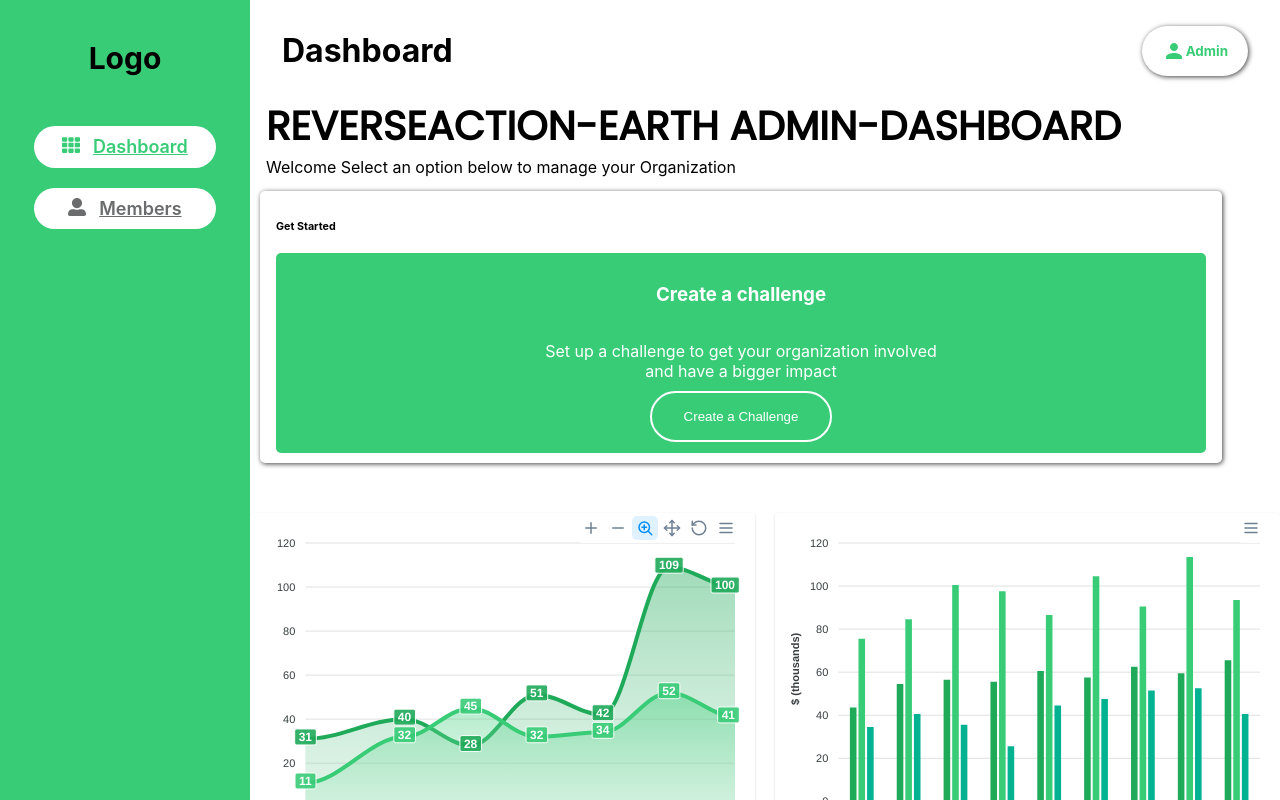
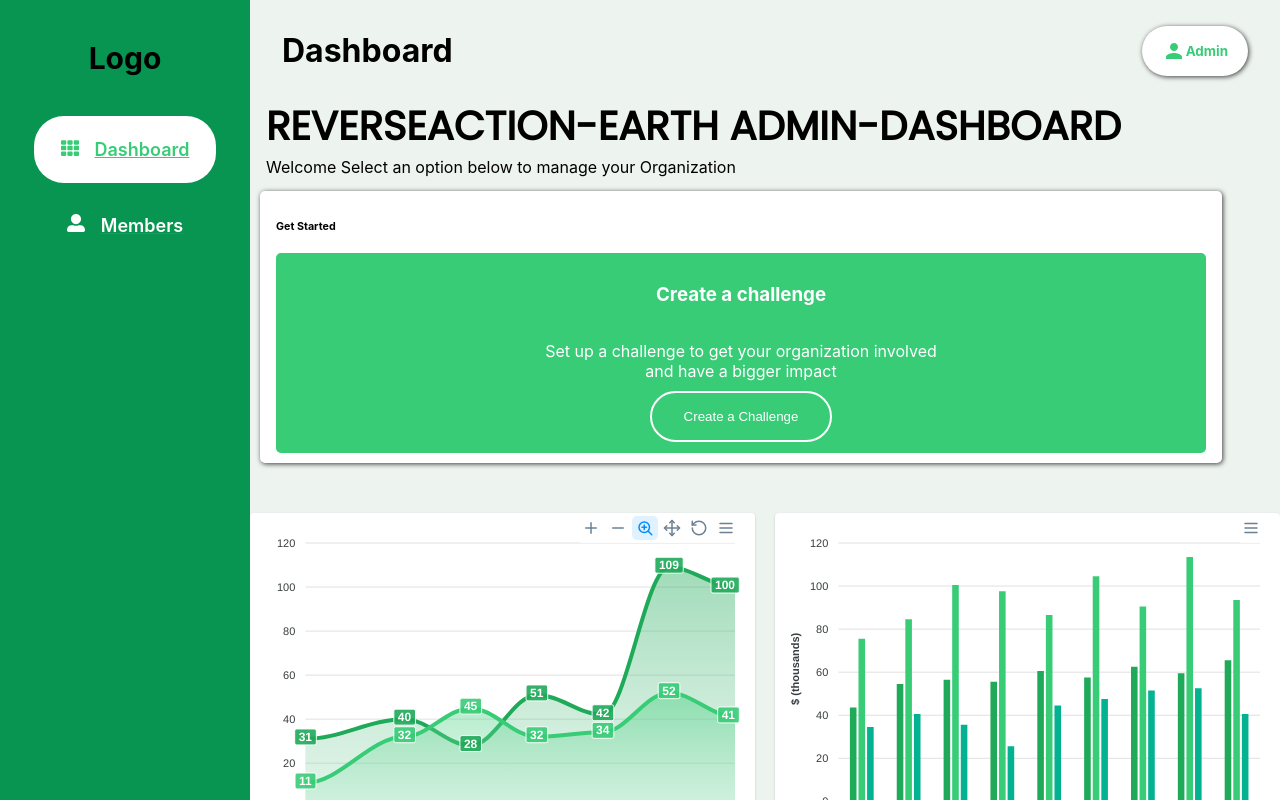
Before and after one commit to asitsi/reverseactionEarth, a React (Create React App) app: page /dashboard in a window 1280 px wide. Shown: the top 800 px of the page. Built offline with nearby package versions, Linux system fonts and the light colour scheme.

Commit message:
popup added

```diff
--- a/src/App.tsx
+++ b/src/App.tsx
@@ -28,7 +28,7 @@ function App() {
                     <Sidebar children={undefined} Roles={1} />
                   </div>
                 </div>
-                <div>
+                <div style={{backgroundColor: 'rgba(237,243,239,255)'}}>
                   <div className="">
                     <NavBar page="Dashboard" />
                   </div>
@@ -48,7 +48,7 @@ function App() {
                     <Sidebar children={undefined} Roles={1} />
                   </div>
                 </div>
-                <div>
+                <div style={{backgroundColor: 'rgba(237,243,239,255)'}}>
                   <div className="">
                     <NavBar page="" />
                   </div>
--- a/src/Screen/deshboard/Members.tsx
+++ b/src/Screen/deshboard/Members.tsx
@@ -1,10 +1,19 @@
 import AddIcon from '@mui/icons-material/Add';
 import FormControl from '@mui/material/FormControl';
-import { IconButton, InputAdornment, InputLabel, OutlinedInput } from "@mui/material";
+import { Box, IconButton, InputAdornment, InputLabel, OutlinedInput } from "@mui/material";
 import PersonSearchIcon from '@mui/icons-material/PersonSearch';
 import { DataGrid, GridColDef } from '@mui/x-data-grid';
+import { useState } from 'react';
+import { styled } from '@mui/material/styles';
+import Button from '@mui/material/Button';
+import CloudUploadIcon from '@mui/icons-material/CloudUpload';
+import Popup from '../../components/Popup';
 
 const Members = () => {
+    const [dataRows, setDataRows] = useState(rows);
+    const [ButtonPopup, setButtonPopup] = useState(false);
+    const [Display, setDisplay] = useState("none");
+
     function handleClickShowPassword(event: any): void {
         throw new Error("Function not implemented.");
     }
@@ -19,7 +28,7 @@ const Members = () => {
                 <div className="heading">
                     <h2>Meambers</h2>
                     <div className="heading_contant">
-                        <FormControl variant="outlined" style={{ width: '-webkit-fill-available'}}>
+                        <FormControl variant="outlined" style={{ width: '-webkit-fill-available' }}>
                             <InputLabel htmlFor="outlined-adornment-password">Search</InputLabel>
                             <OutlinedInput
                                 id="outlined-adornment-password"
@@ -41,24 +50,38 @@ const Members = () => {
                                 label="Search"
                             />
                         </FormControl>
-                        <div className="add_member"><AddIcon /><span>Add Members</span></div>
+                        <div className="add_member" onClick={() => setButtonPopup(true)}><AddIcon /><span>Add Members</span></div>
                     </div>
                 </div>
 
-                <div style={{ height: 'calc(100vh - 175px)', width: '100%' }}>
+                <div style={{ height: '100%', width: '100%' }}>
                     <DataGrid
-                        rows={rows}
+                        rows={dataRows}
                         columns={columns}
                         initialState={{
                             pagination: {
-                                paginationModel: { page: 0, pageSize: 7 },
+                                paginationModel: { page: 0, pageSize: 50 },
                             },
                         }}
-                        pageSizeOptions={[7, 10]}
+                        pageSizeOptions={[50, 50]}
                         checkboxSelection
                     />
                 </div>
+                <Popup
+                    trigger={ButtonPopup}
+                    setTrigger={setButtonPopup}
+                    className="Popup"
+                >
+                    <Box sx={{ display: 'flex', flexDirection: 'column', justifyContent: 'center', textAlign: 'center' }}>
+                        <h1>Upload CVG</h1>
+                        <Button component="label" variant="contained" startIcon={<CloudUploadIcon />} style={{ background: 'rgba(56, 204, 119, 1)' }}>
+                            Upload file
+                            <VisuallyHiddenInput type="file" />
+                        </Button>
+                    </Box>
+                </Popup>
             </section>
+
         </div>
     );
 };
@@ -66,15 +89,15 @@ const Members = () => {
 export default Members;
 
 export const rows = [
-    { id: 1, email: 'Snow@gmil.com', Display_Name: 'Jon', Date_Joined: '4/4/2023 2:35 PM', Last_Seen: '4/4/2023 2:35 PM', Role:'orgOwner', Member_ID: 35, image: "https://cdn.pixabay.com/photo/2014/04/03/11/56/avatar-312603_1280.png" },
-    { id: 2, email: 'Lannister@gmil.com', Display_Name: 'Cersei', Date_Joined: '4/4/2023 2:35 PM', Last_Seen: '4/4/2023 2:35 PM', Role:'orgOwner', Member_ID: 42, image: "https://cdn.pixabay.com/photo/2014/04/03/11/56/avatar-312603_1280.png" },
-    { id: 3, email: 'Lannister@gmil.com', Display_Name: 'Jaime', Date_Joined: '4/4/2023 2:35 PM', Last_Seen: '4/4/2023 2:35 PM', Role:null, Member_ID: 45, image: "https://cdn.pixabay.com/photo/2014/04/03/11/56/avatar-312603_1280.png" },
-    { id: 4, email: 'Stark@gmil.com', Display_Name: 'Arya', Date_Joined: '4/4/2023 2:35 PM', Last_Seen: '4/4/2023 2:35 PM', Role:'orgOwner', Member_ID: 16, image: "https://cdn.pixabay.com/photo/2014/04/03/11/56/avatar-312603_1280.png" },
-    { id: 5, email: 'Targaryen@gmil.com', Display_Name: 'Daenerys', Date_Joined: '4/4/2023 2:35 PM', Last_Seen: '4/4/2023 2:35 PM', Role:'orgOwner', Member_ID: null, image: "https://cdn.pixabay.com/photo/2014/04/03/11/56/avatar-312603_1280.png" },
-    { id: 6, email: 'Melisandre@gmil.com', Display_Name: null, Date_Joined: '4/4/2023 2:35 PM', Last_Seen: '4/4/2023 2:35 PM', Role:'orgOwner', Member_ID: 150, image: "https://cdn.pixabay.com/photo/2014/04/03/11/56/avatar-312603_1280.png" },
-    { id: 7, email: 'Clifford@gmil.com', Display_Name: 'Ferrara', Date_Joined: '4/4/2023 2:35 PM', Last_Seen: '4/4/2023 2:35 PM', Role:'orgOwner', Member_ID: 44, image: "https://cdn.pixabay.com/photo/2014/04/03/11/56/avatar-312603_1280.png" },
-    { id: 8, email: 'Frances@gmil.com', Display_Name: 'Rossini', Date_Joined: '4/4/2023 2:35 PM', Last_Seen: '4/4/2023 2:35 PM', Role:null, Member_ID: 36, image: "https://cdn.pixabay.com/photo/2014/04/03/11/56/avatar-312603_1280.png" },
-    { id: 9, email: 'Roxie@gmil.com', Display_Name: 'Harvey', Date_Joined: '4/4/2023 2:35 PM', Last_Seen: '4/4/2023 2:35 PM', Role:'orgOwner', Member_ID: 65, image: "https://cdn.pixabay.com/photo/2014/04/03/11/56/avatar-312603_1280.png" },
+    { id: 1, email: 'Snow@gmil.com', Display_Name: 'Jon', Date_Joined: '4/4/2023 2:35 PM', Last_Seen: '4/4/2023 2:35 PM', Role: 'orgOwner', Member_ID: 35, image: "https://cdn.pixabay.com/photo/2014/04/03/11/56/avatar-312603_1280.png" },
+    { id: 2, email: 'Lannister@gmil.com', Display_Name: 'Cersei', Date_Joined: '4/4/2023 2:35 PM', Last_Seen: '4/4/2023 2:35 PM', Role: 'orgOwner', Member_ID: 42, image: "https://cdn.pixabay.com/photo/2014/04/03/11/56/avatar-312603_1280.png" },
+    { id: 3, email: 'Lannister@gmil.com', Display_Name: 'Jaime', Date_Joined: '4/4/2023 2:35 PM', Last_Seen: '4/4/2023 2:35 PM', Role: null, Member_ID: 45, image: "https://cdn.pixabay.com/photo/2014/04/03/11/56/avatar-312603_1280.png" },
+    { id: 4, email: 'Stark@gmil.com', Display_Name: 'Arya', Date_Joined: '4/4/2023 2:35 PM', Last_Seen: '4/4/2023 2:35 PM', Role: 'orgOwner', Member_ID: 16, image: "https://cdn.pixabay.com/photo/2014/04/03/11/56/avatar-312603_1280.png" },
+    { id: 5, email: 'Targaryen@gmil.com', Display_Name: 'Daenerys', Date_Joined: '4/4/2023 2:35 PM', Last_Seen: '4/4/2023 2:35 PM', Role: 'orgOwner', Member_ID: null, image: "https://cdn.pixabay.com/photo/2014/04/03/11/56/avatar-312603_1280.png" },
+    { id: 6, email: 'Melisandre@gmil.com', Display_Name: null, Date_Joined: '4/4/2023 2:35 PM', Last_Seen: '4/4/2023 2:35 PM', Role: 'orgOwner', Member_ID: 150, image: "https://cdn.pixabay.com/photo/2014/04/03/11/56/avatar-312603_1280.png" },
+    { id: 7, email: 'Clifford@gmil.com', Display_Name: 'Ferrara', Date_Joined: '4/4/2023 2:35 PM', Last_Seen: '4/4/2023 2:35 PM', Role: 'orgOwner', Member_ID: 44, image: "https://cdn.pixabay.com/photo/2014/04/03/11/56/avatar-312603_1280.png" },
+    { id: 8, email: 'Frances@gmil.com', Display_Name: 'Rossini', Date_Joined: '4/4/2023 2:35 PM', Last_Seen: '4/4/2023 2:35 PM', Role: null, Member_ID: 36, image: "https://cdn.pixabay.com/photo/2014/04/03/11/56/avatar-312603_1280.png" },
+    { id: 9, email: 'Roxie@gmil.com', Display_Name: 'Harvey', Date_Joined: '4/4/2023 2:35 PM', Last_Seen: '4/4/2023 2:35 PM', Role: 'orgOwner', Member_ID: 65, image: "https://cdn.pixabay.com/photo/2014/04/03/11/56/avatar-312603_1280.png" },
 ];
 
 export const columns: GridColDef[] = [
@@ -98,3 +121,15 @@ export const columns: GridColDef[] = [
     { field: 'Date_Joined', headerName: 'Date Joined', width: 130 },
     { field: 'Last_Seen', headerName: 'Last Seen', width: 130 },
 ];
+
+export const VisuallyHiddenInput = styled('input')({
+    clip: 'rect(0 0 0 0)',
+    clipPath: 'inset(50%)',
+    height: 1,
+    overflow: 'hidden',
+    position: 'absolute',
+    bottom: 0,
+    left: 0,
+    whiteSpace: 'nowrap',
+    width: 1,
+});
--- /dev/null
+++ b/src/components/Popup.tsx
@@ -0,0 +1,58 @@
+import React from "react";
+import styled from "styled-components";
+import CloseIcon from '@mui/icons-material/Close';
+
+const Popup = (props: any): any => {
+  return props.trigger ? (
+    <Wrap className="popup">
+      <div className="popup_inner">
+        <button
+          className="close_btn"
+          onClick={() => {
+            props.setTrigger(false);
+          }}
+          style={{ color: `${props.Color}` }}
+        >
+          <CloseIcon style={{color: 'rgba(56, 204, 119, 1)'}}/>
+        </button>
+        {props.children}
+      </div>
+    </Wrap>
+  ) : (
+    ""
+  );
+};
+
+export default Popup;
+
+const Wrap = styled.div`
+  position: fixed;
+  top: 0;
+  left: 0;
+  width: 100%;
+  height: 100vh;
+  background-color: rgba(11, 11, 11, 0.7);
+  display: flex;
+  justify-content: center;
+  align-items: center;
+
+  .popup_inner {
+    position: relative;
+    padding: 1rem 0;
+    width: 100%;
+    max-width: 840px;
+    background-color: #fff;
+    margin: 0 1rem;
+    border-radius: 5px;
+    .close_btn {
+      position: absolute;
+      top: 5px;
+      right: 16px;
+      background: none;
+      color: #02b3e4;
+      border: none;
+      font-size: 2rem;
+      cursor: pointer;
+    }
+  }
+`;
--- a/src/components/Sidebar.js
+++ b/src/components/Sidebar.js
@@ -15,12 +15,12 @@ const Sidebar = ({ children, Roles }) => {
     <div>
       <div className="container">
         <div style={{ width: isOpen ? "250px" : "60px" }} className="sidebar">
-          <div className="top_section" style={{ backgroundColor: 'rgba(56,204,119,1)', display: 'flex', justifyContent: 'center' }}>
+          <div className="top_section" style={{ backgroundColor: 'rgba(8,149,81,255)', display: 'flex', justifyContent: 'center' }}>
             <h1 style={{ display: isOpen ? "block" : "none" }} className="logo">
               Logo
             </h1>
           </div>
-          <div style={{ backgroundColor: 'rgba(56,204,119,1)', height: '100vh', display: 'flex', alignItems: 'center', flexDirection: 'column' }}>
+          <div style={{ backgroundColor: 'rgba(8,149,81,255)', height: '100vh', display: 'flex', alignItems: 'center', flexDirection: 'column' }}>
             {menuItem.map((item, index) => (
               <NavLink
                 to={item.path}
@@ -28,7 +28,7 @@ const Sidebar = ({ children, Roles }) => {
                 className="link"
                 activeclassName="active"
               >
-                <div style={{ backgroundColor: '#fff', display: 'flex', justifyContent: 'center', width: '150px', padding: '0.3rem 1rem', borderRadius: '30px', gap: '0.8rem', alignItems:'center' }}>
+                <div style={{ display: 'flex', justifyContent: 'center', width: '150px', gap: '1rem', alignItems:'center', transition: 'background-color 0.5s ease', margin:'1rem 0' }}>
                   <div className="icon">{item.icon}</div>
                   <div
                     style={{ display: isOpen ? "block" : "none" }}
--- a/src/components/components.css
+++ b/src/components/components.css
@@ -1,77 +1,72 @@
-*{
+* {
     --main-color: #501F3A;
     --main-hover: #CB2D6F;
     --bg-color: #CCCCCC;
     --secondary-color: #14A098;
     --secondary-hover: #0F292F;
+    --white: #ffffff;
 }
 
-/* .main-card{
-    background-color: white;
-    width: 25vw;
-    padding: 20px 10px;
-    display: flex;
-    align-items: center;
-    border-radius: 20px;
-} */
-
-.card-icon{
+.card-icon {
     color: var(--main-color);
     padding: 5px 25px;
     font-size: 35px;
 }
 
-.card-info p{
-    color:#A3AED0;
+.card-info p {
+    color: #A3AED0;
     font-size: 15px;
     font-weight: 600;
 }
 
-.card-info h3{
+.card-info h3 {
     color: var(--secondary-hover);
     font-size: 24px;
     font-weight: 600;
 }
 
-.profile-nav{
+.profile-nav {
     display: flex;
 }
-.profile-nav a{
+
+.profile-nav a {
     font-weight: 800;
     margin: 20px 0px;
     margin-right: 50px;
     cursor: pointer;
 }
 
-.basic-info{
+.basic-info {
     display: grid;
     grid-template-columns: 1fr 1fr;
     font-weight: 600;
     padding: 10px;
 }
-.basic-info input{
+
+.basic-info input {
     padding: 8px;
     width: 90%;
     margin: 5px 0px;
 }
 
-.basic-info h2{
+.basic-info h2 {
     margin: 20px 0px;
 }
 
-.basic-info p{
+.basic-info p {
     margin: 5px 0px;
 }
-.info-tab textarea{
+
+.info-tab textarea {
     width: 95%;
     padding: 8px;
 }
 
-.info-tab{
+.info-tab {
     font-weight: 600;
 }
 
-.main-btn{
+.main-btn {
     background-color: var(--main-color);
     color: white;
     border: none;
@@ -80,23 +75,23 @@
     cursor: pointer;
 }
 
-.main-btn:hover{
+.main-btn:hover {
     background-color: var(--main-hover);
 }
 
-.basic-input{
+.basic-input {
     outline: none;
     border: none;
     border-bottom: 1px solid #505256;
 }
 
-.basic-input:focus{
+.basic-input:focus {
     border: none;
     border-bottom: 2px solid var(--main-hover);
     transition: 0.3s;
 }
 
-.nav-bar{
+.nav-bar {
     display: flex;
     justify-content: space-between;
     align-items: center;
@@ -105,17 +100,17 @@
     padding: 0 2rem;
 }
 
-.right-nav{
+.right-nav {
     display: flex;
     align-items: center;
     background-color: white;
-    color: rgba(56,204,119,1);
+    color: rgba(56, 204, 119, 1);
     font-size: 20px;
     padding: 0px 20px;
     border-radius: 25px;
-    box-shadow: 1px 4px 0px 0px rgba(0,0,0,0.75);
-    -webkit-box-shadow: 1px 1px 5px 0px rgba(0,0,0,0.75);
-    -moz-box-shadow: 1px 2px 10px 0px rgba(0,0,0,0.75);
+    box-shadow: 1px 4px 0px 0px rgba(0, 0, 0, 0.75);
+    -webkit-box-shadow: 1px 1px 5px 0px rgba(0, 0, 0, 0.75);
+    -moz-box-shadow: 1px 2px 10px 0px rgba(0, 0, 0, 0.75);
     height: 50px;
 }
 
@@ -128,61 +123,92 @@
 
 }
 
-.searchTerm:focus{
+.searchTerm:focus {
     border: none;
 }
 
-.sidebar{
+.sidebar {
     background: rgb(255, 255, 255);
     color: rgb(0, 0, 0);
     height: 100vh;
     width: 200px;
     transition: all 0.5s;
 }
-.top_section{
+
+.top_section {
     display: flex;
-    align-items:center;
-    padding:20px 15px;
+    align-items: center;
+    padding: 20px 15px;
 }
-.logo{
+
+.logo {
     font-size: 30px;
 }
-.bars{
+
+.bars {
     display: flex;
     font-size: 25px;
     margin-left: 50px;
 }
-.link{
+
+.link {
     display: flex;
     color: #6a6c6d;
     padding: 10px 15px;
     gap: 15px;
     transition: all 0.5s;
 }
-.link:hover{
-    color: rgba(56,204,119,1);
+
+.link:hover {
+    color: rgba(56, 204, 119, 1);
     transition: all 0.5s;
-}
-.active{
-    color: rgba(56,204,119,1);
+    background-color: var(--white);
+    margin-bottom: 1rem;
+    border-radius: 30px;
+    padding: 1px 15px
 }
 
+.link:hover>div>.link_text {
+    color: rgba(56, 204, 119, 1) !important;
+}
 
-.icon, .link_text{
+.link:hover>div>.icon {
+    color: rgba(56, 204, 119, 1) !important;
+}
+
+.active {
+    color: rgba(56, 204, 119, 1) !important;
+    background-color: var(--white);
+    border-radius: 30px;
+    padding: 0.1rem 1rem;
+    transition: all 0.5s ease;
+}
+
+.active>div>.link_text {
+    color: rgba(56, 204, 119, 1) !important;
+
+}
+
+.active>div>.icon {
+    color: rgba(56, 204, 119, 1) !important;
+}
+
+.icon,
+.link_text {
     font-size: 18px;
     margin: 5px 0px;
     font-weight: 600;
-    color: 'rgba(56,204,119,1)';
-    text-decoration:  none;
+    color: var(--white);
+    text-decoration: none;
 }
 
-.message{
+.message {
     display: flex;
     align-items: center;
     margin: 10px 0px;
 }
 
-.mess-icon{
+.mess-icon {
     color: white;
     font-size: 20px;
     background-color: var(--main-color);
```
Lines whose indentation alone changed are shown as unchanged.
